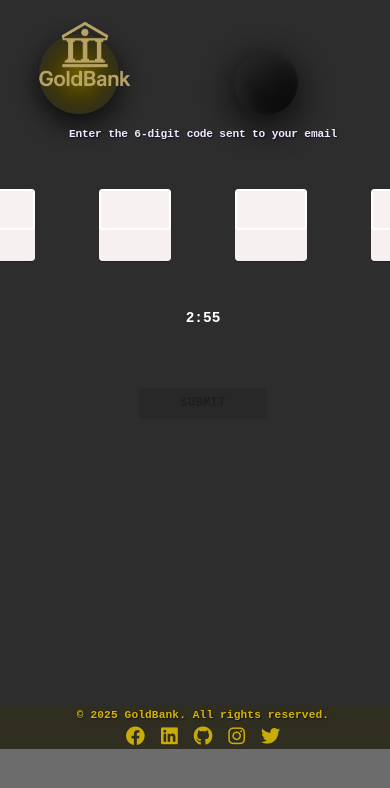
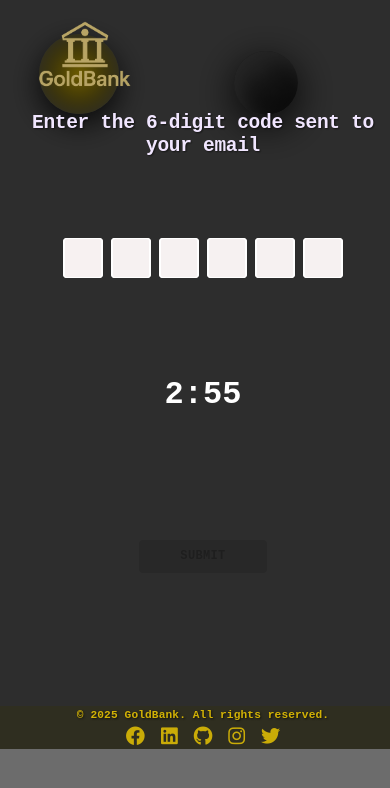
Before and after one commit to royg24/bank, a React (Vite) app in the folder frontend/: page /verify in a window 390 px wide. Shown: the top 788 px of the page. Built offline with nearby package versions, Linux system fonts and the light colour scheme; no server answers.

Commit message:
google button and ferify page are responsive

```diff
--- a/frontend/index.html
+++ b/frontend/index.html
@@ -9,6 +9,7 @@
     />
 
     <meta name="viewport" content="width=device-width, initial-scale=1.0" />
+    <script src="https://accounts.google.com/gsi/client" async defer></script>
     <title>Gold Bank</title>
   </head>
   <body>
--- a/frontend/src/components/Access/AccessForm.tsx
+++ b/frontend/src/components/Access/AccessForm.tsx
@@ -97,6 +97,7 @@ function AccessForm() {
             }}>
 
             </Box>
+
             <Box
                 sx={{
                     display: 'flex',
--- a/frontend/src/components/Verify/Timer.tsx
+++ b/frontend/src/components/Verify/Timer.tsx
@@ -5,11 +5,20 @@ import { useNavigate } from 'react-router-dom';
 
 const renderer = ({ minutes, seconds, completed }: any) => {
   if (completed) {
-    return <Typography sx={{
-      fontSize: '3rem',
-      fontFamily: 'monospace'
-    }}>Time's up!</Typography>;
-
+    return (
+      <Typography
+        sx={{
+          fontFamily: 'monospace',
+          fontWeight: 'bold',
+          fontSize: '3rem',
+          '@media (max-width: 1400px)': { fontSize: '2.5rem' },
+          '@media (max-width: 800px)': { fontSize: '2rem' },
+          '@media (max-width: 400px)': { fontSize: '1.5rem' },
+        }}
+      >
+        Time's up!
+      </Typography>
+    );
   } else {
     return (
       <Typography
@@ -18,7 +27,10 @@ const renderer = ({ minutes, seconds, completed }: any) => {
           fontFamily: 'monospace',
           fontWeight: 'bold',
           fontSize: '2.5rem',
-          color: 'white'
+          color: 'white',
+          '@media (max-width: 1400px)': { fontSize: '3rem' },
+          '@media (max-width: 800px)': { fontSize: '2rem' },
+          '@media (max-width: 400px)': { fontSize: '2rem' },
         }}
       >
         {minutes}:{seconds < 10 ? `0${seconds}` : seconds}
@@ -38,7 +50,7 @@ export default function Timer({ expiryTimestamp }: { expiryTimestamp: number })
         onComplete={() => {
           toast.info('Please sign up again');
           setTimeout(() => {
-            navigate('/access', {state: {mode: true}})
+            navigate('/access', { state: { mode: true } });
           }, 1000);
         }}
       />
--- a/frontend/src/components/Verify/Verify.tsx
+++ b/frontend/src/components/Verify/Verify.tsx
@@ -1,4 +1,4 @@
-import { Box, Typography, Button } from '@mui/material';
+import { Box, Typography, Button, useMediaQuery, useTheme } from '@mui/material';
 import { useRef, useState, useEffect } from 'react';
 import VerifyDigit from './VerifyDigit';
 import { textStructure, buttonStructure } from '../../css/Style';
@@ -14,6 +14,8 @@ function Verify() {
   const [expiryTimestamp] = useState(() => Date.now() + 3 * 60 * 1000);
   const isComplete = values.every((v) => v !== '');
   const navigate = useNavigate();
+  const theme = useTheme();
+  const isMobile = useMediaQuery(theme.breakpoints.down('md'));
 
   useEffect(() => {
     document.title = 'Verify';
@@ -21,36 +23,29 @@ function Verify() {
     if (input) input.focus();
   }, [currentIndex]);
 
-  const verifyCode = async() => {
+  const verifyCode = async () => {
     const code = parseInt(values.join(''));
     const email = localStorage.getItem('email');
 
-    const result = await validateCode({email: email || '', code: code});
+    const result = await validateCode({ email: email || '', code: code });
     if (result.success) {
       toast.success(result.message);
-      navigate('/access', {state: {mode: false}});
+      navigate('/access', { state: { mode: false } });
     } else {
       toast.error(result.error);
     }
   };
 
   const handleChange = (idx: number, val: string) => {
-    if (!/^\d?$/.test(val)) {
-      return;
-    }
-
+    if (!/^\d?$/.test(val)) return;
     const newValues = [...values];
     newValues[idx] = val;
     setValues(newValues);
-
-    if (val && idx < values.length - 1) {
-      setCurrentIndex(idx + 1);
-    }
+    if (val && idx < values.length - 1) setCurrentIndex(idx + 1);
   };
 
   const handleKeyDown = (idx: number, e: React.KeyboardEvent<HTMLInputElement>) => {
     const isDigit = e.key >= '0' && e.key <= '9';
-
     if (e.key === 'Backspace') {
       e.preventDefault();
       const newValues = [...values];
@@ -67,7 +62,6 @@ function Verify() {
     }
   };
 
-
   const handleFocus = (idx: number, e: React.FocusEvent<HTMLInputElement>) => {
     if (idx !== currentIndex) {
       e.preventDefault();
@@ -76,24 +70,61 @@ function Verify() {
   };
 
   return (
-    <Box sx={{
+    <Box
+      sx={{
         gap: '3em',
         width: '90%',
         height: '30em',
         alignItems: 'center',
         display: 'flex',
         flexDirection: 'column',
-      marginTop: '7rem'
-    }}>
-
-      <Typography variant='h1' sx={{
+        marginTop: '7rem',
+        '@media (max-width: 1200px)': {
+          gap: '5em',
+          height: 'auto',
+          marginTop: '5rem',
+        },
+        '@media (max-width: 800px)': {
+          gap: '5em',
+          marginTop: '5.6rem',
+          width: '95%',
+          height: 'auto',
+        },
+        '@media (max-width: 400px)': {
+          gap: '5em',
+          marginTop: '6rem',
+          width: '100%',
+          paddingX: '1rem',
+        },
+      }}
+    >
+      <Typography
+        variant="h1"
+        sx={{
           ...textStructure,
           fontSize: '3em',
-        fontFamily: 'monospace'
-      }}>
+          fontFamily: 'monospace',
+          textAlign: 'center',
+          '@media (max-width: 1200px)': { fontSize: '2.5em' },
+          '@media (max-width: 800px)': { fontSize: '2em' },
+          '@media (max-width: 400px)': { fontSize: '1.5em' },
+        }}
+      >
         Enter the 6-digit code sent to your email
       </Typography>
-      <Box sx={{ display: 'flex', gap: '4em' }}>
+
+      <Box
+        sx={{
+          display: 'flex',
+          gap: isMobile ? '1em' : '4em',
+          justifyContent: 'center',
+          flexWrap: 'nowrap',
+          overflowX: isMobile ? 'auto' : 'visible',
+          paddingX: isMobile ? '0.5em' : 0,
+          '@media (max-width: 1200px)': { gap: '3em' },
+          '@media (max-width: 400px)': { gap: '0.5em' },
+        }}
+      >
         {values.map((val, idx) => (
           <VerifyDigit
             key={idx}
@@ -104,26 +135,29 @@ function Verify() {
             onKeyDown={(e) => handleKeyDown(idx, e)}
             onFocus={(e) => handleFocus(idx, e)}
             value={val}
-
           />
         ))}
       </Box>
 
-      <Box>
-        <Timer expiryTimestamp={expiryTimestamp}/>
+      <Box sx={{ mt: '1em' }}>
+        <Timer expiryTimestamp={expiryTimestamp} />
       </Box>
 
-      <Box sx={{
+      <Box
+        sx={{
           minWidth: '16em',
           display: 'flex',
-         justifyContent: 'center'
-      }}>
-
+          justifyContent: 'center',
+          mt: '2em',
+          width: 'auto',
+          '@media (max-width: 400px)': { paddingX: '1rem' },
+        }}
+      >
         <Button {...buttonStructure} onClick={verifyCode} disabled={!isComplete}>
           Submit
         </Button>
       </Box>
-    </ Box>
+    </Box>
   );
 }
 
--- a/frontend/src/css/Style.tsx
+++ b/frontend/src/css/Style.tsx
@@ -1,5 +1,6 @@
 import type { TextFieldProps, ButtonProps, ToggleButtonGroupProps, ToggleButtonProps } from '@mui/material';
 import { createTheme } from '@mui/material/styles';
+import type { CSSProperties } from 'react';
 
 const color = 'white';
 const buttonColor = "rgb(187, 159, 3)";
@@ -204,8 +205,6 @@ export const fieldStructure : TextFieldProps = {
   },
 };
 
-import type { CSSProperties } from 'react';
-
 export const verifyFieldStructure = {
   sx: {
     backgroundColor: 'rgba(226, 207, 207, 0.32)',
@@ -214,26 +213,38 @@ export const verifyFieldStructure = {
     '& .MuiInputBase-input': {
       fontSize: '3.75em',
       textAlign: 'center' as CSSProperties['textAlign'],
+      color: 'rgb(3, 27, 45)',
       padding: 0,
-      '@media (max-width:1400px)': {
+      '@media (max-width: 1400px)': {
         fontSize: '3em',
       },
-      '@media (max-width:800px)': {
+      '@media (max-width: 800px)': {
         fontSize: '2.2em',
       },
-      '@media (max-width:400px)': {
+      '@media (max-width: 400px)': {
         fontSize: '1.8em',
       },
-    }
+    },
+    '@media (max-width: 1400px)': {
+      width: '4em',
+      height: '4em',
+    },
+    '@media (max-width: 800px)': {
+      width: '3em',
+      height: '3em',
+    },
+    '@media (max-width: 400px)': {
+      width: '2.5em',
+      height: '2.5em',
+    },
   },
   inputProps: {
     maxLength: 1,
-    style: {
-      textAlign: 'center' as CSSProperties['textAlign'],
-      color: 'rgb(3, 27, 45)'
-    }
-  }
-}
+    inputMode: 'numeric' as const,
+    pattern: '[0-9]*',
+    'aria-label': 'Verification digit',
+  },
+};
 
 export const buttonStructure : ButtonProps = {
   variant: 'contained',
@@ -242,7 +253,6 @@ export const buttonStructure : ButtonProps = {
     color: 'white',
     width: '50%',
     fontSize: '1rem',
-    padding: '0.75em 1.5em',
     marginTop: '1em',
     '&:hover': {
       backgroundColor: 'rgb(113, 102, 40)',
@@ -250,18 +260,40 @@ export const buttonStructure : ButtonProps = {
     '@media (max-width: 1400px)': {
       width: 'inherit',
       fontSize: '0.9rem',
-      padding: '0.65em 1.25em',
     },
     '@media (max-width: 800px)': {
       width: 'inherit',
       fontSize: '0.85rem',
-      padding: '0.5em 1em',
     },
     '@media (max-width: 400px)': {
       width: '50%',
       fontSize: '0.75rem',
-      padding: '0.4em 0.75em',
     },
+  },
+};
+
+export const googleButtonStructure: ButtonProps['sx'] = {
+  backgroundColor: 'rgb(32, 33, 36)',
+  color: 'white',
+  fontWeight: 700,
+  fontSize: '0.9rem',
+  fontFamily: 'Arial',
+  width: '50%',
+  textTransform: 'none',
+  '&:hover': {
+    backgroundColor: '#357ae8',
+  },
+  '@media (max-width: 1400px)': {
+    width: 'inherit',
+    fontSize: '0.5rem',
+  },
+  '@media (max-width: 800px)': {
+    width: 'inherit',
+    fontSize: '0.75rem',
+  },
+  '@media (max-width: 400px)': {
+    width: '50%',
+    fontSize: '0.4rem',
   },
 };
 
```
Also changed, not shown: frontend/src/components/Access/GoogleButton.tsx (+65 -51 lines). Lines whose indentation alone changed are shown as unchanged.
